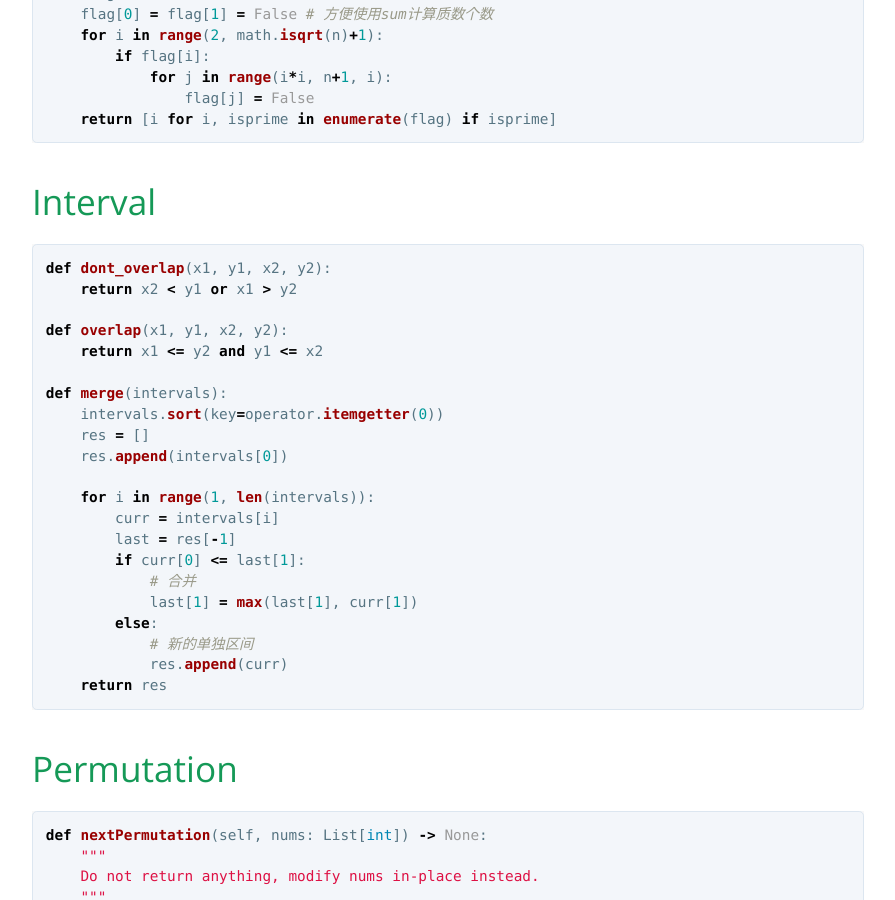
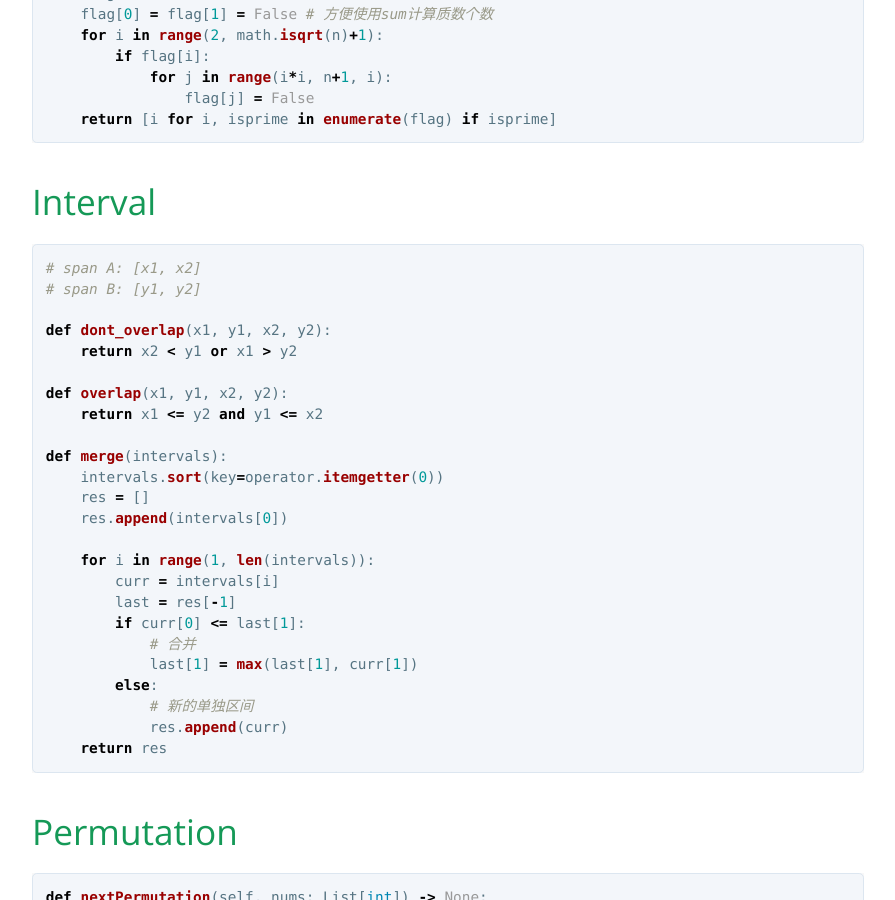
Before and after one commit to nsndimt/nsndimt.github.io, a Jekyll site: the page built from index.md, in a window 1280 px wide and 900 px high, scrolled down 22688 px. Shown: the whole window, without its empty margins (192-1087 px from the left). Built offline with Jekyll 4.4.1, drawn with Linux system fonts in a browser that asks for light colours; the repository's description, which GitHub fills in, is left out.

Commit message:
Update index.md

````diff
--- a/index.md
+++ b/index.md
@@ -974,6 +974,9 @@ def prime(n):
 # Interval
 
 ```python
+# span A: [x1, x2]
+# span B: [y1, y2]
+
 def dont_overlap(x1, y1, x2, y2):
     return x2 < y1 or x1 > y2
 
````
